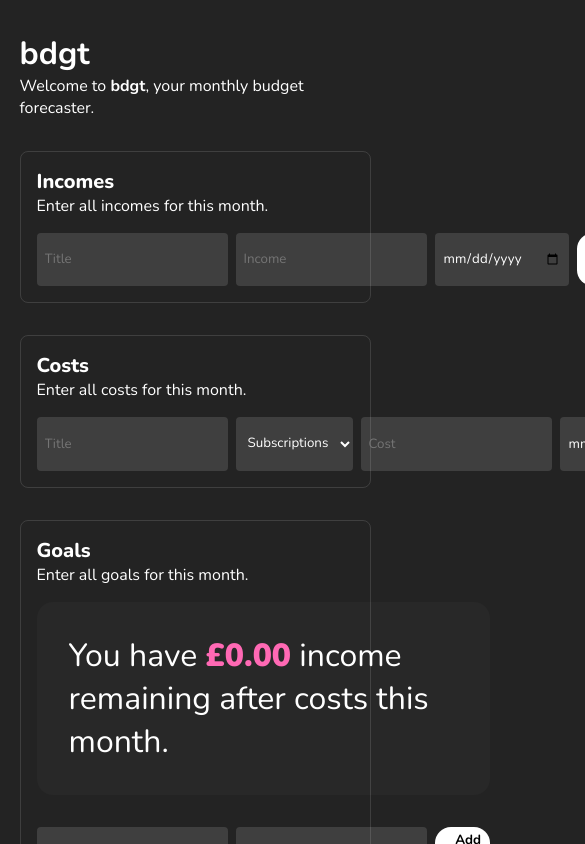
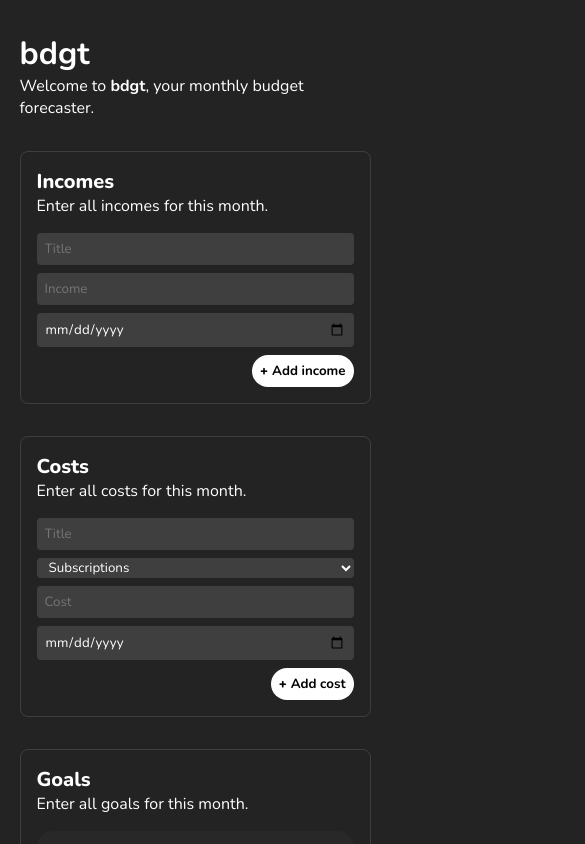
Before and after one commit to robertpauldev/projects, a React (Vite) app in the folder bdgt/: page / in a window 390 px wide. Shown: the top 844 px of the page, 585 px wide, since content can reach past the window. Built offline with nearby package versions, Linux system fonts and the light colour scheme.

Commit message:
fix: beginning to add responsive CSS

```diff
--- a/bdgt/src/components/form/form.module.scss
+++ b/bdgt/src/components/form/form.module.scss
@@ -36,6 +36,10 @@
     display: flex;
     gap: .5rem;
     border: unset;
+
+    @media (width < 500px) {
+      flex-direction: column;
+    }
   }
 
   &__input,
@@ -53,6 +57,9 @@
     display: inline-flex;
     align-items: center;
     gap: .25rem;
+    margin-left: auto;
+    max-width: fit-content;
+    white-space: nowrap;
     background-color: #fff;
     border-radius: 1rem;
     font-weight: 700;
@@ -74,7 +81,7 @@
     padding-left: .5rem;
     padding-right: .5rem;
     border: unset;
-    line-height: 2;
+    line-height: 2rem;
     font-family: "Nunito", sans-serif;
 
     &::placeholder {
```
